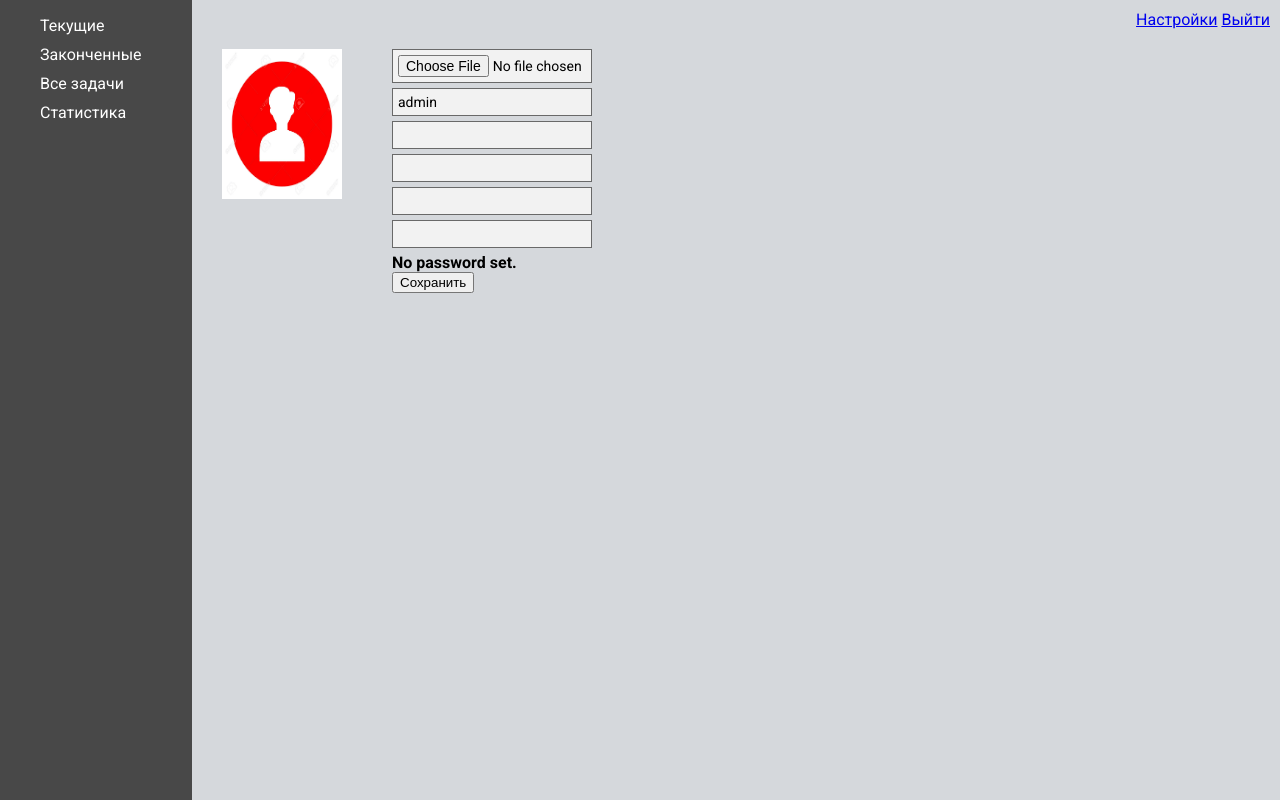
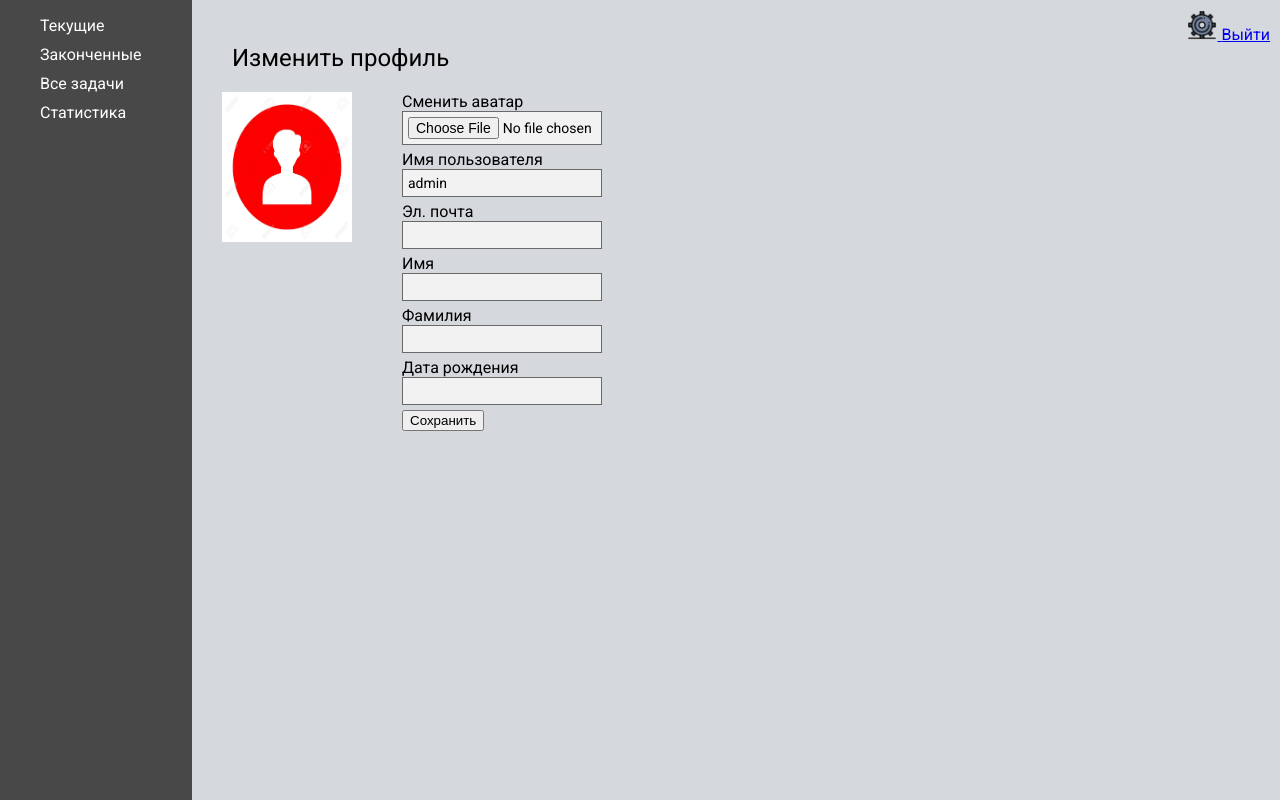
Before and after one commit to Igoren007/MyToDoList, a Django app: page /user_settings/ in a window 1280 px wide. Run offline with Django 4.2, Linux system fonts and the light colour scheme; a user stored in the database is signed in.

Commit message:
changes in user settings page

```diff
--- a/ToDo/forms.py
+++ b/ToDo/forms.py
@@ -28,20 +28,20 @@
     password = forms.CharField(widget=forms.PasswordInput(attrs={'placeholder':'Пароль'}))
 
 
-class CustomUserEditForm(UserChangeForm):
+class CustomUserEditForm(forms.ModelForm):
     """
     Форма для редактирования аккаунта пользователя
     """
     avatar = forms.ImageField(required=False,
+                              label='Сменить аватар',
                               widget=forms.FileInput(attrs={
-                                  'class': 'user_settings__input',
-                                  'placeholder': 'Avatar',
+                                  'class': 'user_settings__input'
                               }))
-    username = forms.CharField(widget=forms.TextInput(attrs={'class': 'user_settings__input'}))
-    email = forms.EmailField(widget=forms.EmailInput(attrs={'class': 'user_settings__input'}))
-    first_name = forms.CharField(widget=forms.TextInput(attrs={'class': 'user_settings__input'}))
-    last_name = forms.CharField(widget=forms.TextInput(attrs={'class': 'user_settings__input'}))
-    date_of_birth = forms.DateField(widget=forms.DateInput(attrs={'class': 'user_settings__input'}))
+    username = forms.CharField(label='Имя пользователя', widget=forms.TextInput(attrs={'class': 'user_settings__input'}))
+    email = forms.EmailField(label='Эл. почта', widget=forms.EmailInput(attrs={'class': 'user_settings__input'}))
+    first_name = forms.CharField(label='Имя', widget=forms.TextInput(attrs={'class': 'user_settings__input'}))
+    last_name = forms.CharField(label='Фамилия', widget=forms.TextInput(attrs={'class': 'user_settings__input'}))
+    date_of_birth = forms.DateField(label='Дата рождения', widget=forms.DateInput(attrs={'class': 'user_settings__input'}))
 
     class Meta:
         model = CustomUser
--- a/ToDo/static/ToDo/css/style.css
+++ b/ToDo/static/ToDo/css/style.css
@@ -40,6 +40,18 @@
 .settings {
     align-self: flex-end;
 }
+
+.settings__icon {
+    width: 30px;
+    height: 30px;
+}
+
+.user_settings__title {
+    display: block;
+    margin-left: 40px;
+    font-size: 24px;
+}
+
 .home_menu {
     display: flex;
     flex-direction: column;
@@ -147,7 +159,7 @@
 
 .user_settings__avatar img {
     height: 150px;
-    width: 120px;
+    width: 130px;
 }
 
 .user_settings__data {
@@ -163,6 +175,5 @@
   margin: 0 0 5px;
   padding: 5px;
   box-sizing: border-box;
-  font-size: 14px;
-    border: 1px solid dimgrey;
+  font-size: 14px;border: 1px solid dimgrey;
 }
--- a/ToDo/templates/ToDo/home_base.html
+++ b/ToDo/templates/ToDo/home_base.html
@@ -1,4 +1,5 @@
 {% extends 'ToDo/base.html' %}
+{% load static %}
 {% block content %}
     <div class="main">
         <div  class="leftbar">
@@ -14,7 +15,9 @@
                 <div class="home_info">
                         {% if request.user.is_authenticated %}
                         <span>{{ user.first_name }} {{ user.last_name }}</span>
-                        <a href="{% url 'user_settings' %}">Настройки</a>
+                        <a href="{% url 'user_settings' %}">
+                            <img class="settings__icon" src="{% static 'ToDo/images/settings.png' %}" alt="settings">
+                        </a>
                         <a href="{% url 'logout' %}">Выйти</a>
                     {% endif %}
                 </div>
--- a/ToDo/templates/ToDo/user_settings.html
+++ b/ToDo/templates/ToDo/user_settings.html
@@ -1,14 +1,18 @@
 {% extends 'ToDo/home_base.html' %}
 
 {% block rightbar %}
+    <div class="user_settings__title">Изменить профиль</div>
     <div class="user_settings__wrap">
+
         <div class="user_settings__avatar">
             <img src="{{ user.avatar.url }}" alt="avatar">
         </div>
+
         <div class="user_settings__data">
             <form method="post" enctype="multipart/form-data">
                 {% csrf_token %}
                 {% for field in user_edit_form %}
+                    <div>{{ field.label }}</div>
                     <div>{{ field }}</div>
                 {% endfor%}
                 <input type="submit" class="fadeIn fourth" value="Сохранить">
--- a/requirements.txt
+++ b/requirements.txt
@@ -1 +1,2 @@
 Django==4.0.3
+Pillow==9.0.1
```
Also changed, not shown: ToDo/static/ToDo/images/settings.png (added), db.sqlite3, media/images/147144.png (added), media/images/makaka.png (added).
